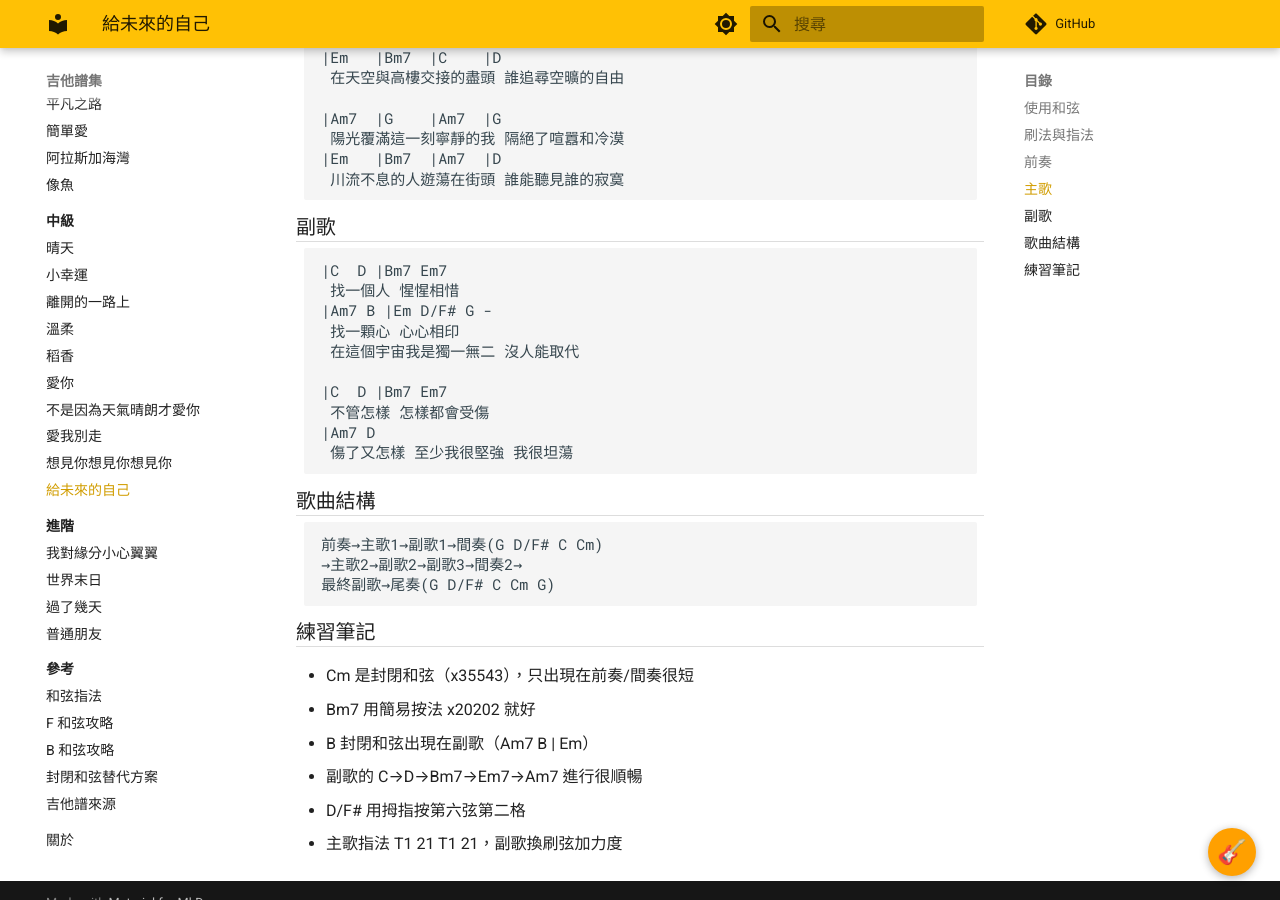
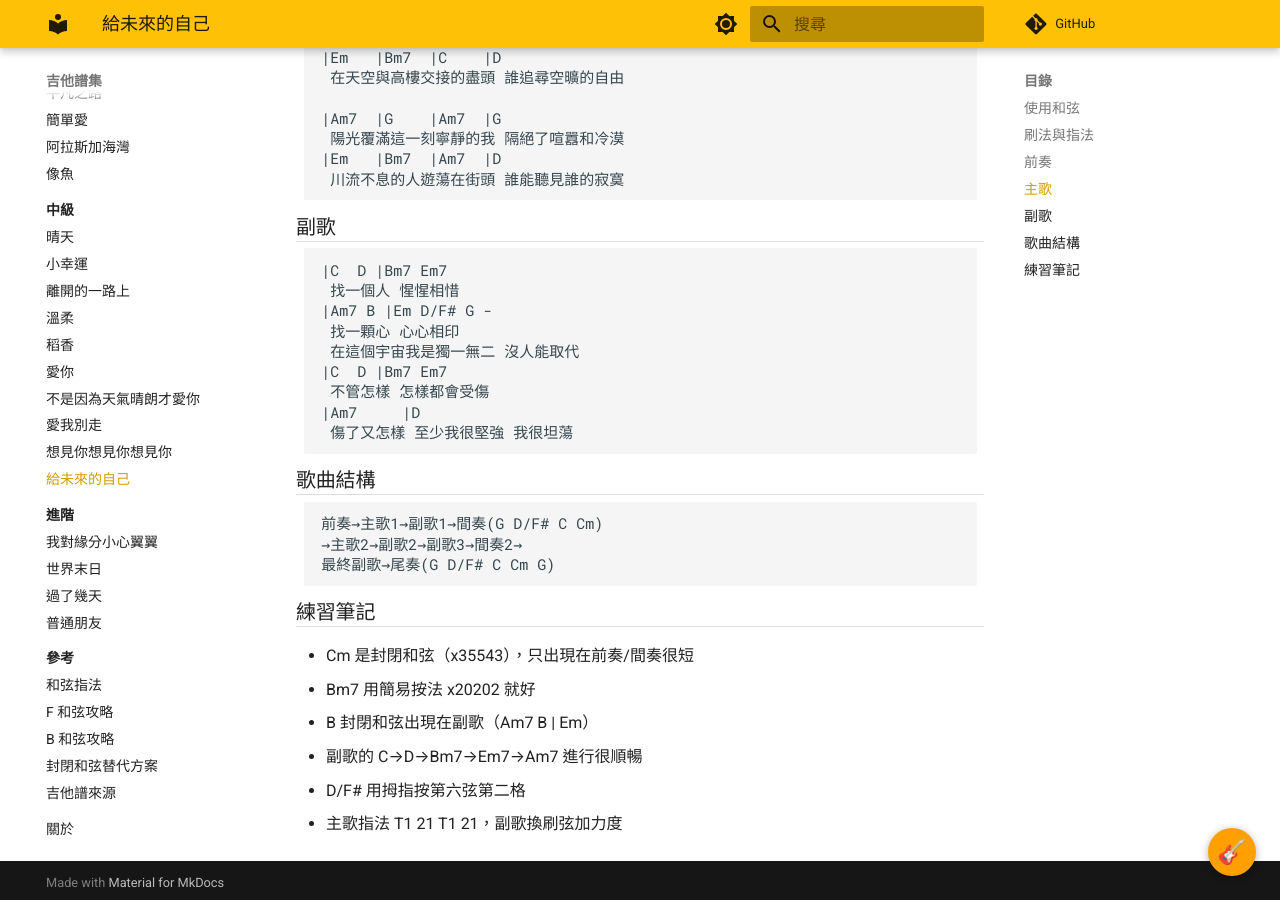
Before and after one commit to justmaker/guitar-scores, an MkDocs documentation site: the page built from docs/intermediate/gei-wei-lai.md, in a window 1280 px wide and 900 px high, scrolled down 869 px. Built offline with MkDocs 1.6.1 and Material for MkDocs 9.7.7, drawn with Linux system fonts in a browser that asks for light colours; comment, search, counter and statistics services are not loaded.

Commit message:
fix: 給未來的自己副歌修正為一次和弦走向

````diff
--- a/docs/intermediate/gei-wei-lai.md
+++ b/docs/intermediate/gei-wei-lai.md
@@ -55,10 +55,9 @@ tags:
 |Am7 B |Em D/F# G -
  找一顆心 心心相印
  在這個宇宙我是獨一無二 沒人能取代
-
 |C  D |Bm7 Em7
  不管怎樣 怎樣都會受傷
-|Am7 D
+|Am7     |D
  傷了又怎樣 至少我很堅強 我很坦蕩
 ```
 
````
